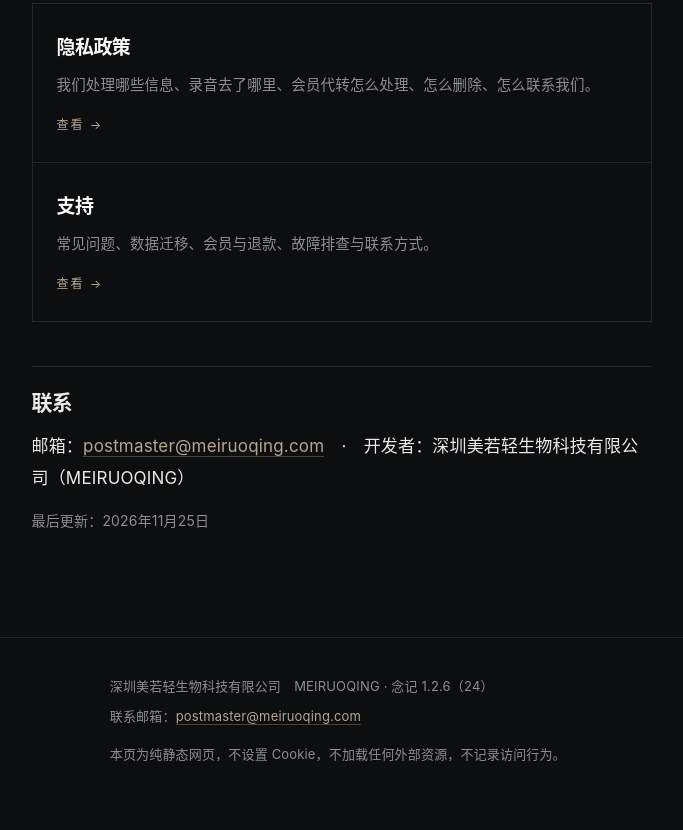
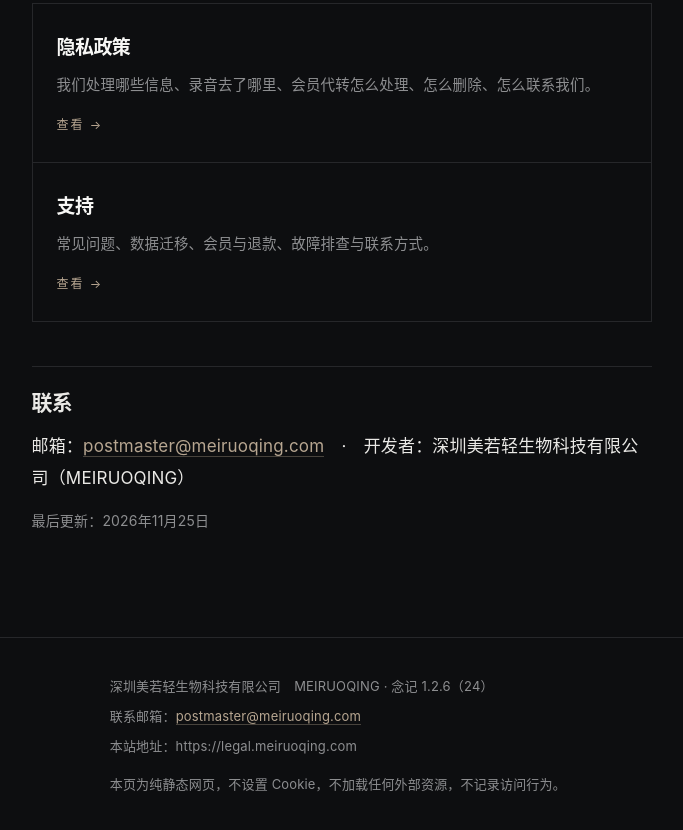
Before and after one commit to 138881854-cmyk/nianji-legal, a plain HTML site: page index.html in a window 1280 px wide. Shown: the part 452-1282 px from the top of the page, without its empty margins (298-981 px from the left). Drawn offline with Linux system fonts and the light colour scheme.

Commit message:
页脚回填本站地址 https://legal.meiruoqing.com

```diff
--- a/index.html
+++ b/index.html
@@ -115,7 +115,7 @@ footer p{margin:6px 0 0}
 <footer><div class="in">
 <p>深圳美若轻生物科技有限公司　MEIRUOQING · 念记 1.2.6（24）</p>
 <p>联系邮箱：<a href="mailto:postmaster@meiruoqing.com">postmaster@meiruoqing.com</a></p>
-
+<p>本站地址：https://legal.meiruoqing.com</p>
 <p style="margin-top:14px">本页为纯静态网页，不设置 Cookie，不加载任何外部资源，不记录访问行为。</p>
 </div></footer>
 </body>
```
Also changed, not shown: privacy.html (+1 -1 lines), support.html (+1 -1 lines).
